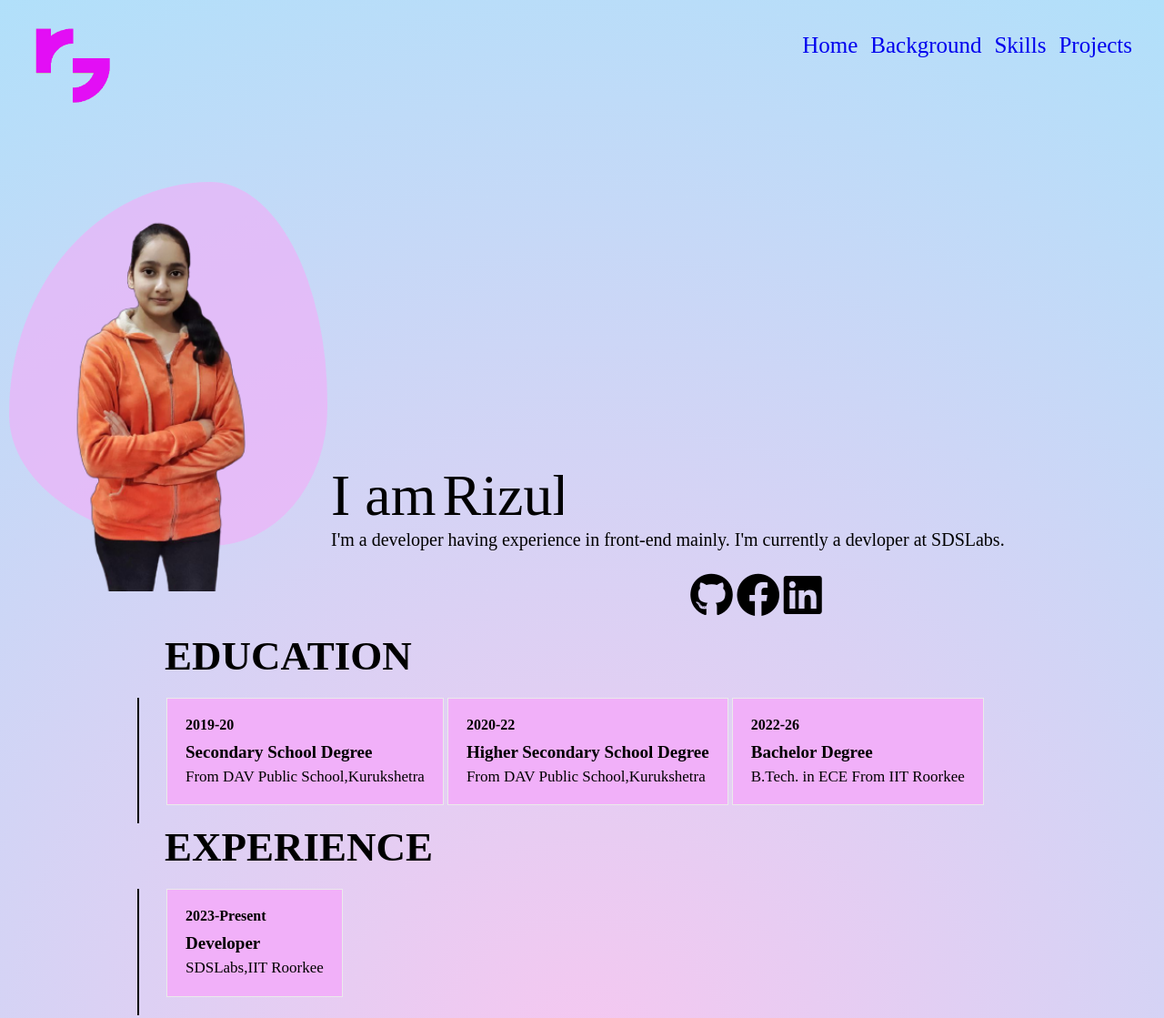
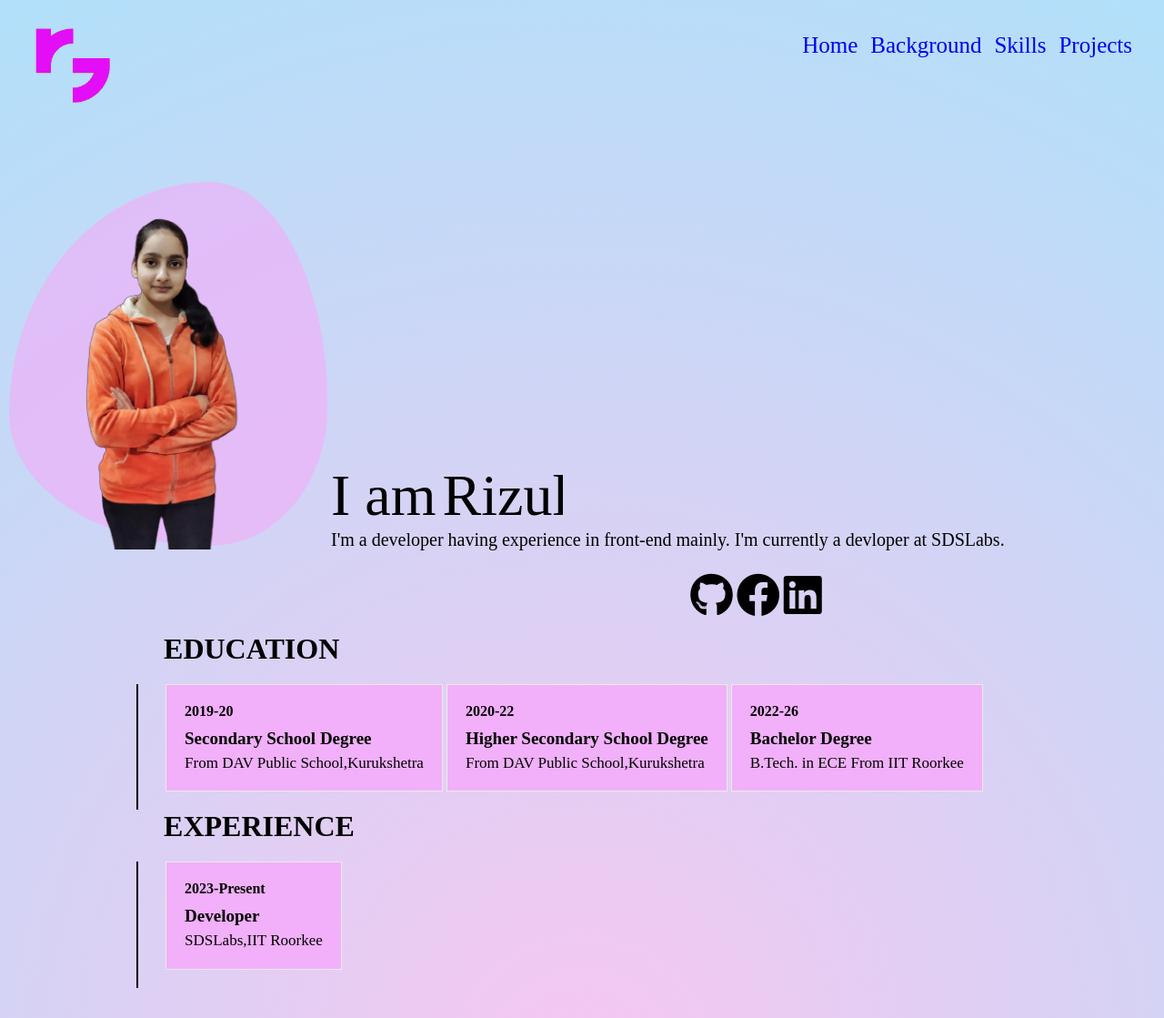
Before and after one commit to rizul2108/Portfolio, a plain HTML site: page index.html in a window 1280 px wide. Shown: the top 1119 px of the page at 91% size. Drawn offline with nearby package versions, Linux system fonts and the light colour scheme.

Commit message:
changes final

```diff
--- a/index.html
+++ b/index.html
@@ -60,7 +60,7 @@
             <div class="row">
                 <div class="col">
                     <header class="title">
-                        <h2>EDUCATION</h2>
+                        <h1>EDUCATION</h1>
                     </header>
                     <div class="contents">
                         <div class="box" >
@@ -83,7 +83,7 @@
 
                 <div class="col">
                     <header class="title">
-                        <h2>EXPERIENCE</h2>
+                        <h1>EXPERIENCE</h1>
                     </header>
                     <div class="contents">
                         <div class="box" >
--- a/public/css/style.css
+++ b/public/css/style.css
@@ -149,7 +149,7 @@ div {
     left: 50%;
     position: absolute;
     transform: translateX(-50%);
-    height: 450px;
+    height: 100%;
     margin: auto;
     padding: auto;
 
@@ -174,7 +174,7 @@ div {
 .myInfo {
     width: auto;
     word-wrap: normal;
-
+    margin-top: 10px;
     position: relative;
 
 }
@@ -232,9 +232,6 @@ div {
     margin: 15px;
 }
 
-.background h2 {
-    font-size: 45px;
-}
 
 main.row {
     display: grid;
```
